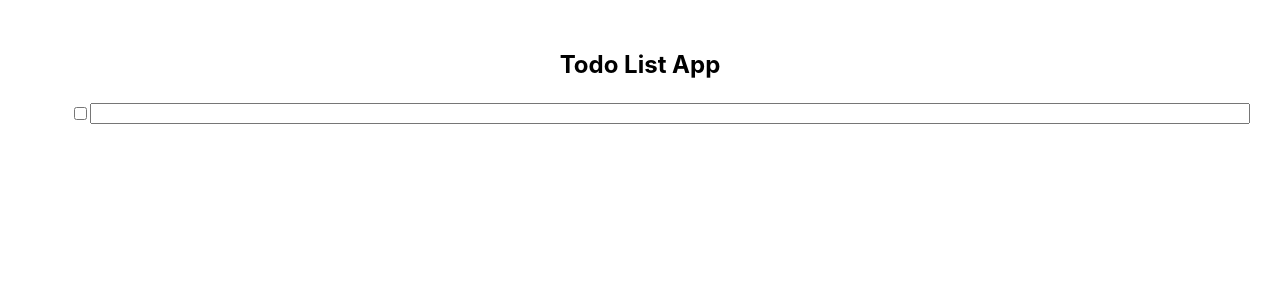
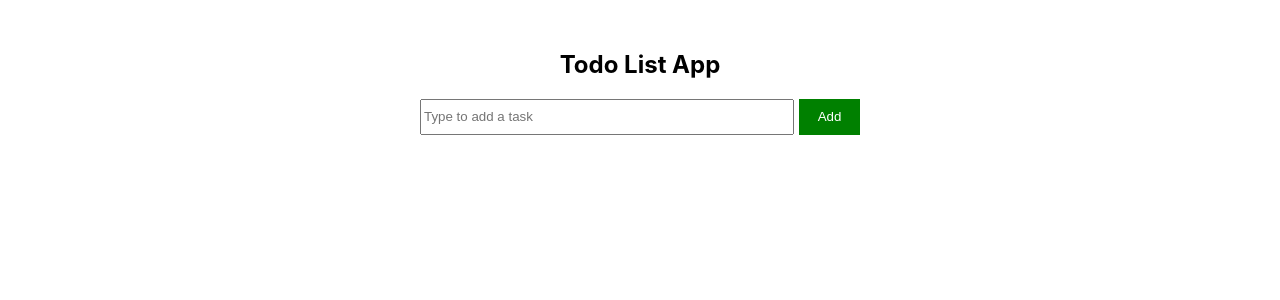
Before and after one commit to Bazee-code/Journee, a React (Create React App) app: page / in a window 1280 px wide. Shown: the top 300 px of the page. Built offline with nearby package versions, Linux system fonts and the light colour scheme.

Commit message:
Create, style and render add items/todo input element

```diff
--- a/src/App.tsx
+++ b/src/App.tsx
@@ -1,6 +1,6 @@
 import styled from 'styled-components'
+import AddItemsInput from './components/AddItemsInput';
 import Header from './components/Header';
-import ItemList from "./components/ItemList";
 
 const AppContainer = styled.div`
   padding : 30px;
@@ -10,7 +10,7 @@ const App = () => {
   return (
     <AppContainer>
       <Header />
-      <ItemList />
+      <AddItemsInput />
     </AppContainer>
   );
 };
--- a/src/components/AddItemsInput.tsx
+++ b/src/components/AddItemsInput.tsx
@@ -0,0 +1,41 @@
+import React, {useState} from 'react'
+import styled from 'styled-components'
+import { useAppDispatch } from '../types'
+import { addTodo } from '../todo/todoAC'
+
+const InputContainer = styled.div`
+    width : 100%;
+    display : flex;
+    justify-content : center;
+`
+
+const InputElement = styled.input`
+    width : 30%;
+    height : 30px;
+    cursor : pointer;
+`
+const Button = styled.button`
+    margin-left : 5px;
+    width : 5%;
+    cursor : pointer;
+    background-color : green;
+    color : #FFF;
+    border : none;
+`
+
+const AddItemsInput = () => {
+
+
+
+    return (
+        <InputContainer>
+            <InputElement
+                type="text"
+                placeholder="Type to add a task"
+            />
+            <Button>Add</Button>
+        </InputContainer>
+    )
+}
+
+export default AddItemsInput
```
